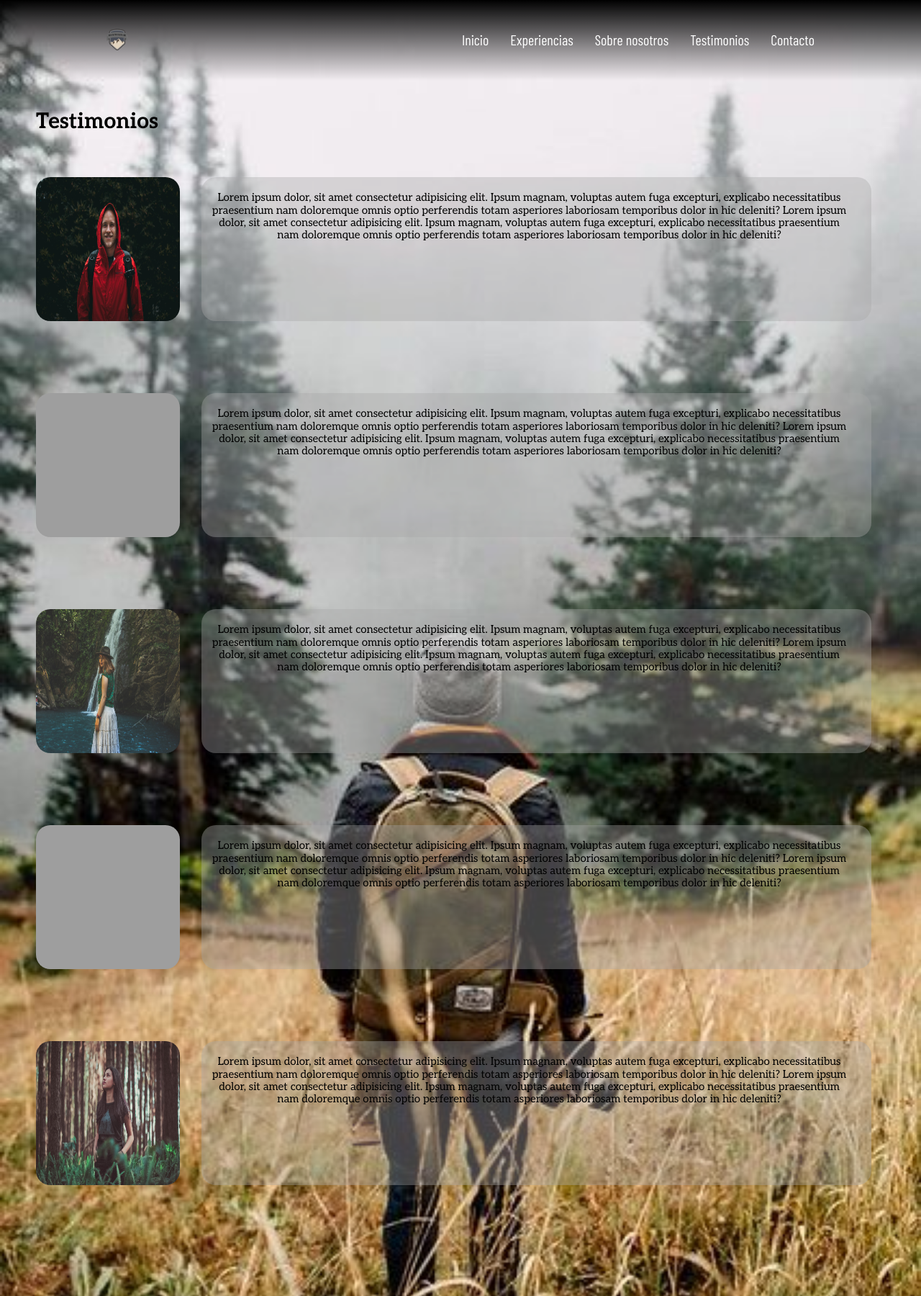
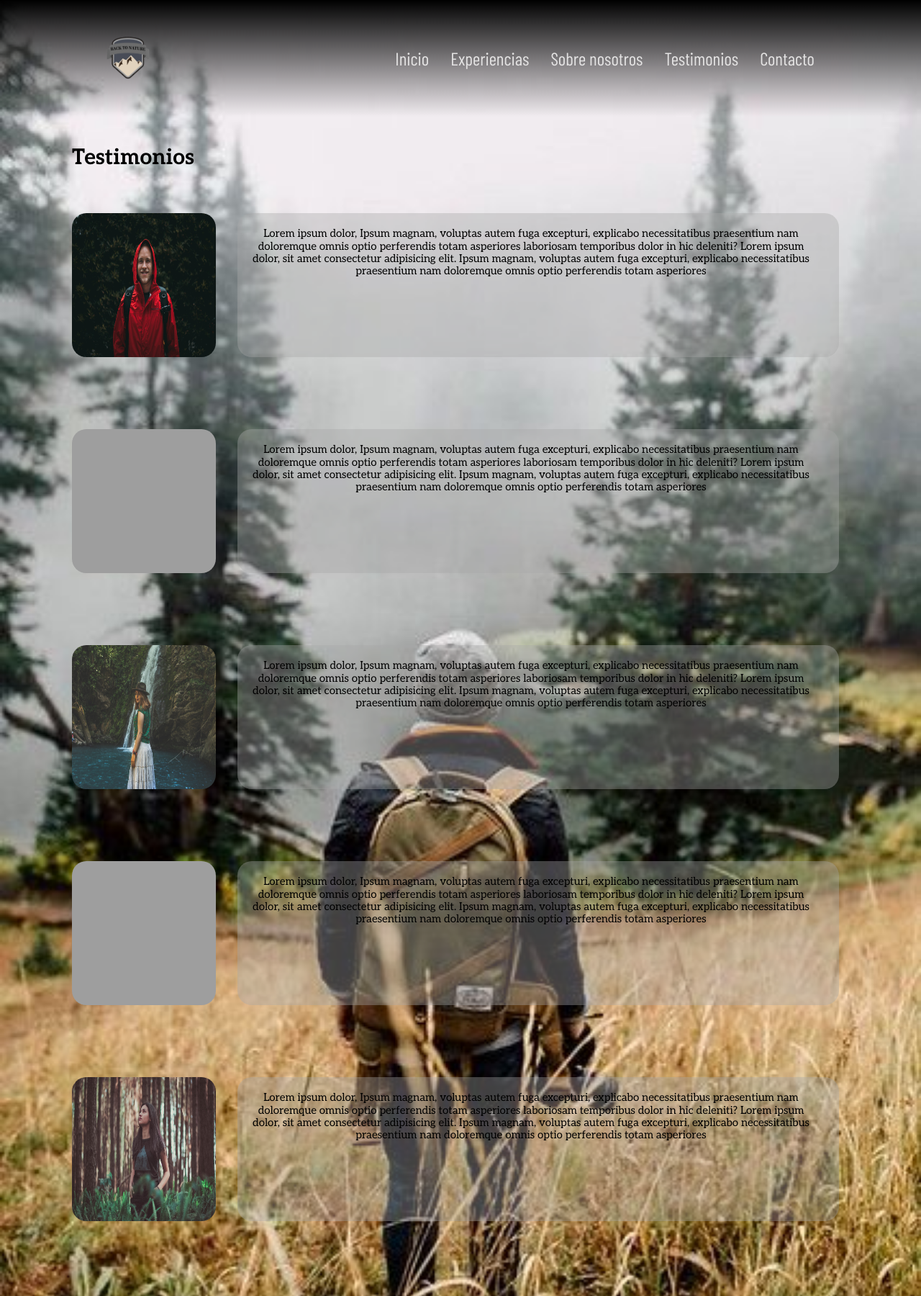
Before and after one commit to GabrielLococo/Proyecto-back-to-nature, a plain HTML site: page pages/testimonios.html in a window 1280 px wide. Shown: the top 1800 px of the page at 72% size. Drawn offline with nearby package versions, Linux system fonts and the light colour scheme; grey boxes are pictures that could not be loaded; a web font is replaced by a local one.

Commit message:
arreglos y detalles en estilos con el nuevo menu hamburguesa

```diff
--- a/css/style.css
+++ b/css/style.css
@@ -27,6 +27,18 @@ colores
 /*mobil*/
 
 
+
+/*________INICIO ESTILOS NAVBAR_______*/
+
+header {
+    background: linear-gradient(180deg, rgba(0,0,0), rgba(0,0,0,0));
+    display: flex;
+    justify-content: space-evenly;
+    padding-top: 1rem;
+    padding-bottom: 0.5rem;
+
+}
+
 .nav-wraper{
     width: 100%;
 }
@@ -36,12 +48,18 @@ nav{
     justify-content: space-between;
     width: 80%;
     padding: 2rem 2rem;
+}
+
+nav a img {
+    height: 3rem;
+    width: 3rem;
 }
 
 .menu {
     position: fixed;
     top: 7rem;
     left: -13%;
+    z-index: 999;
 
 }
 
@@ -53,8 +71,13 @@ nav{
 
 .menu ul li a{
     text-decoration: none;
-    color: white;
+    color: rgb(228, 227, 227);
     font-size: 2rem;
+    font-family:'Barlow Condensed', sans-serif;
+}
+
+.menu ul li a:hover {
+    text-shadow: 0.4rem 0.4rem 0.2rem black;
 }
 
 nav #toggle, nav label{
@@ -64,7 +87,7 @@ nav #toggle, nav label{
 
 @media (max-width: 768px){
 
-nav .menu{
+.menu{
     width: 100%;
     height: 0;
     overflow:hidden;
@@ -78,7 +101,7 @@ align-items: end;
 
 nav label{
     display: flex;
-    color: white;
+    color: rgb(228, 227, 227);
     cursor: pointer;
 }
 
@@ -86,47 +109,19 @@ nav #toggle:checked ~ .menu{
     height:100%;
 }
 
-}
-
-
-header {
-    background: linear-gradient(180deg, rgba(0,0,0), rgba(0,0,0,0));
-    display: flex;
-    justify-content: space-evenly;
-    padding-top: 1rem;
-    padding-bottom: 0.5rem;
-
-}
-
-.navbar {
-    list-style: none;
-    gap: 1rem;
-    display: flex;
-    list-style: none;
-    padding-top: 1rem;
-}
-
-nav a img {
-    height: 3rem;
-    width: 3rem;
-}
-
-.linkNav {
-    text-decoration: none;
-    color: rgb(228, 227, 227);
-    font-size: 1rem;
-    font-family:'Barlow Condensed', sans-serif;
-}
-
-.linkNav:hover {
-    text-shadow: 0.4rem 0.4rem 0.2rem black;
-}
-
-.logoBN img{
-    height: 3rem;
-    width: 3rem;
-}
-
+.backgroundTestimonios .menu ul li a {
+    color: black ;
+}
+.backgroundExperiencias .menu ul li a {
+    color: black ;
+}
+.backgroundContacto .menu ul li a {
+    color: black ;
+}
+
+}
+
+/*________FIN ESTILOS NAVBAR_______*/
 
 .banner1 {
     background-image: url(../assets/persona-paisaje1.jpg);
@@ -253,30 +248,28 @@ footer p::before {
 
 @media (min-width:768px) {
 
+/*inicio estilos para el menu hamburguesa*/
 .menu {
     position:static;
     display: flex;
     align-items: center;
     justify-content: space-around;
-
 }
 
 .menu ul {
     gap:3rem;
-
-    }
-
-
+}
+/*------fin---------*/
 
 header {
-    padding: 2rem 0 2rem 0;
-}
-
-.linkNav {
+    padding: 3rem 0 3rem 0;
+}
+
+.menu ul li a {
     font-size: 2rem;
 }
 
-.logoBN img{
+nav a img{
     height: 5rem;
     width: 5rem;
 }
@@ -392,6 +385,16 @@ footer p::before {
     width: 4rem;
 }
 
+.menu ul li a {
+    font-size: 2.5rem;
+}
+
+nav a img{
+    height: 6rem;
+    width: 6rem;
+}
+
+
 }
 
 
@@ -405,13 +408,16 @@ header {
     gap: 4rem;
     padding-top: 3.5rem;
 }
-.linkNav {
-    font-size: 3.5rem;
-}
-.logoBN img{
-    height: 12rem;
-    width: 12rem;
-}
+
+.menu ul li a {
+    font-size: 3rem;
+}
+
+nav a img{
+    height: 8rem;
+    width: 8rem;
+}
+
 
 .banner1 {
     height: 120rem;
@@ -514,7 +520,7 @@ footer p::before {
     "testimonio2"
     "testimonio3"
     "testimonio4";
-    margin: 2rem;
+    margin: 2rem ;
     margin-top: 3rem;
 }
 
@@ -561,12 +567,24 @@ footer p::before {
 }
 
 
+
+
 /*Mobile L*/
 @media (min-width:425px) {
 
 .testimonios p {
     font-size: 0.8rem;
 }
+
+.testimonios {
+    margin: 2rem 4rem
+}
+
+.testimoniosh2 {
+    margin: 6rem 0 4rem 4rem;
+    color:black;
+}
+
 }
 
 
@@ -581,12 +599,12 @@ footer p::before {
 
 .testimoniosh2 {
     font-size: 3rem;
-    margin: 4rem 0 0 5rem;
+    margin: 4rem 0 4rem 10rem;
 }
 
 .testimonios {
     grid-template-rows: 25rem 25rem 25rem 25rem;
-    margin: 5rem;
+    margin: 4rem 10rem;
     margin-top: 6rem;
     gap:5rem
 }
--- a/pages/testimonios.html
+++ b/pages/testimonios.html
@@ -38,11 +38,11 @@
                     <img src="../assets/testimonio1.jpg" alt="persona sonriendo">
                 </div>
                 <div>
-                    <p>Lorem ipsum dolor, sit amet consectetur adipisicing elit. Ipsum magnam, voluptas autem fuga
+                    <p>Lorem ipsum dolor, Ipsum magnam, voluptas autem fuga
                         excepturi, explicabo necessitatibus praesentium nam doloremque omnis optio perferendis totam
                         asperiores laboriosam temporibus dolor in hic deleniti? Lorem ipsum dolor, sit amet consectetur adipisicing elit. Ipsum magnam, voluptas autem fuga
                         excepturi, explicabo necessitatibus praesentium nam doloremque omnis optio perferendis totam
-                        asperiores laboriosam temporibus dolor in hic deleniti?</p>
+                        asperiores </p>
                 </div>
             </section>
             <section class="testimonio2">
@@ -50,11 +50,11 @@
                     <img src="../assets/testimonio2.jpg" alt="pareja en paisaje">
                 </div>
                 <div>
-                    <p>Lorem ipsum dolor, sit amet consectetur adipisicing elit. Ipsum magnam, voluptas autem fuga
+                    <p>Lorem ipsum dolor, Ipsum magnam, voluptas autem fuga
                         excepturi, explicabo necessitatibus praesentium nam doloremque omnis optio perferendis totam
                         asperiores laboriosam temporibus dolor in hic deleniti? Lorem ipsum dolor, sit amet consectetur adipisicing elit. Ipsum magnam, voluptas autem fuga
                         excepturi, explicabo necessitatibus praesentium nam doloremque omnis optio perferendis totam
-                        asperiores laboriosam temporibus dolor in hic deleniti?</p>
+                        asperiores </p>
                 </div>
             </section>
             <section class="testimonio3">
@@ -62,11 +62,11 @@
                     <img src="../assets/testimonio3.jpg" alt="persona en cascada">
                 </div>
                 <div>
-                    <p>Lorem ipsum dolor, sit amet consectetur adipisicing elit. Ipsum magnam, voluptas autem fuga
+                    <p>Lorem ipsum dolor, Ipsum magnam, voluptas autem fuga
                         excepturi, explicabo necessitatibus praesentium nam doloremque omnis optio perferendis totam
                         asperiores laboriosam temporibus dolor in hic deleniti? Lorem ipsum dolor, sit amet consectetur adipisicing elit. Ipsum magnam, voluptas autem fuga
                         excepturi, explicabo necessitatibus praesentium nam doloremque omnis optio perferendis totam
-                        asperiores laboriosam temporibus dolor in hic deleniti?</p>
+                        asperiores </p>
                 </div>
             </section>
             <section class="testimonio4">
@@ -74,11 +74,11 @@
                     <img src="../assets/testimonio4.jpg" alt="persona cocinando paisaje">
                 </div>
                 <div class="textos-testimonios">
-                    <p>Lorem ipsum dolor, sit amet consectetur adipisicing elit. Ipsum magnam, voluptas autem fuga
+                    <p>Lorem ipsum dolor, Ipsum magnam, voluptas autem fuga
                         excepturi, explicabo necessitatibus praesentium nam doloremque omnis optio perferendis totam
                         asperiores laboriosam temporibus dolor in hic deleniti? Lorem ipsum dolor, sit amet consectetur adipisicing elit. Ipsum magnam, voluptas autem fuga
                         excepturi, explicabo necessitatibus praesentium nam doloremque omnis optio perferendis totam
-                        asperiores laboriosam temporibus dolor in hic deleniti?</p>
+                        asperiores </p>
                 </div>
             </section>
             <section class="testimonio5">
@@ -86,11 +86,11 @@
                     <img src="../assets/testimonio5.jpg" alt="persona cocinando paisaje">
                 </div>
                 <div class="textos-testimonios">
-                    <p>Lorem ipsum dolor, sit amet consectetur adipisicing elit. Ipsum magnam, voluptas autem fuga
+                    <p>Lorem ipsum dolor, Ipsum magnam, voluptas autem fuga
                         excepturi, explicabo necessitatibus praesentium nam doloremque omnis optio perferendis totam
                         asperiores laboriosam temporibus dolor in hic deleniti? Lorem ipsum dolor, sit amet consectetur adipisicing elit. Ipsum magnam, voluptas autem fuga
                         excepturi, explicabo necessitatibus praesentium nam doloremque omnis optio perferendis totam
-                        asperiores laboriosam temporibus dolor in hic deleniti?</p>
+                        asperiores </p>
                 </div>
             </section>
             </section>
```
Also changed, not shown: index.html (+5 -5 lines). Lines whose indentation alone changed are shown as unchanged.
